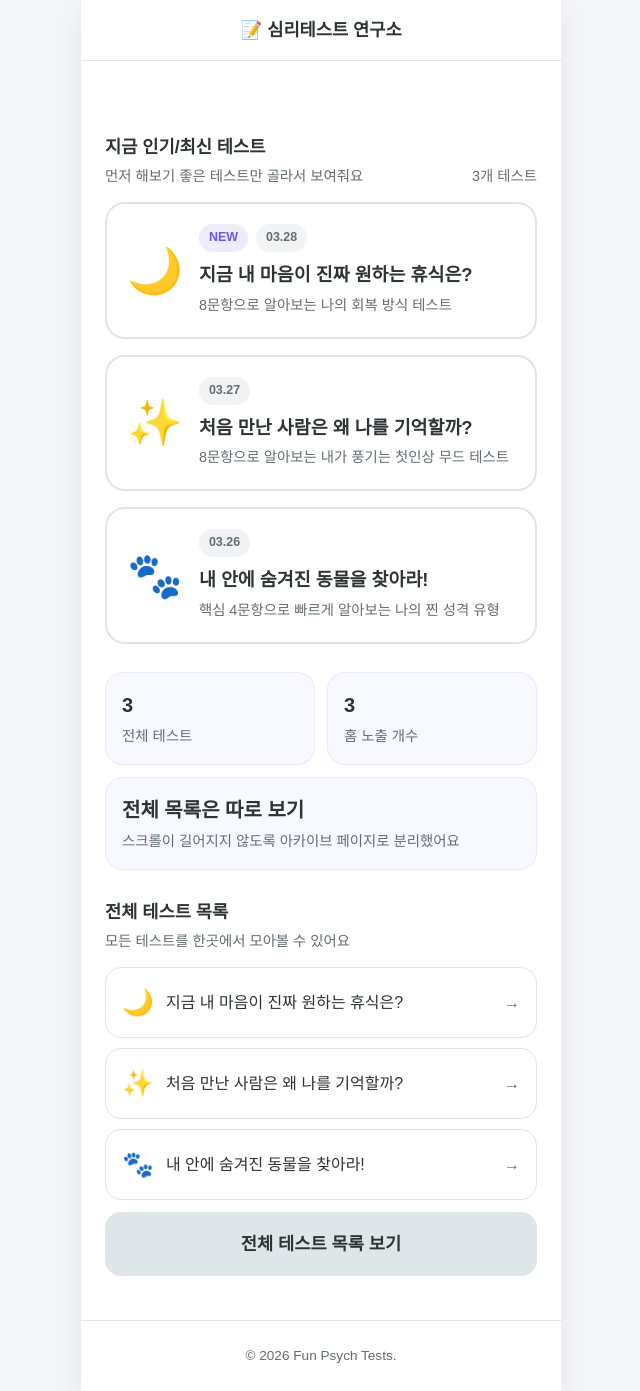
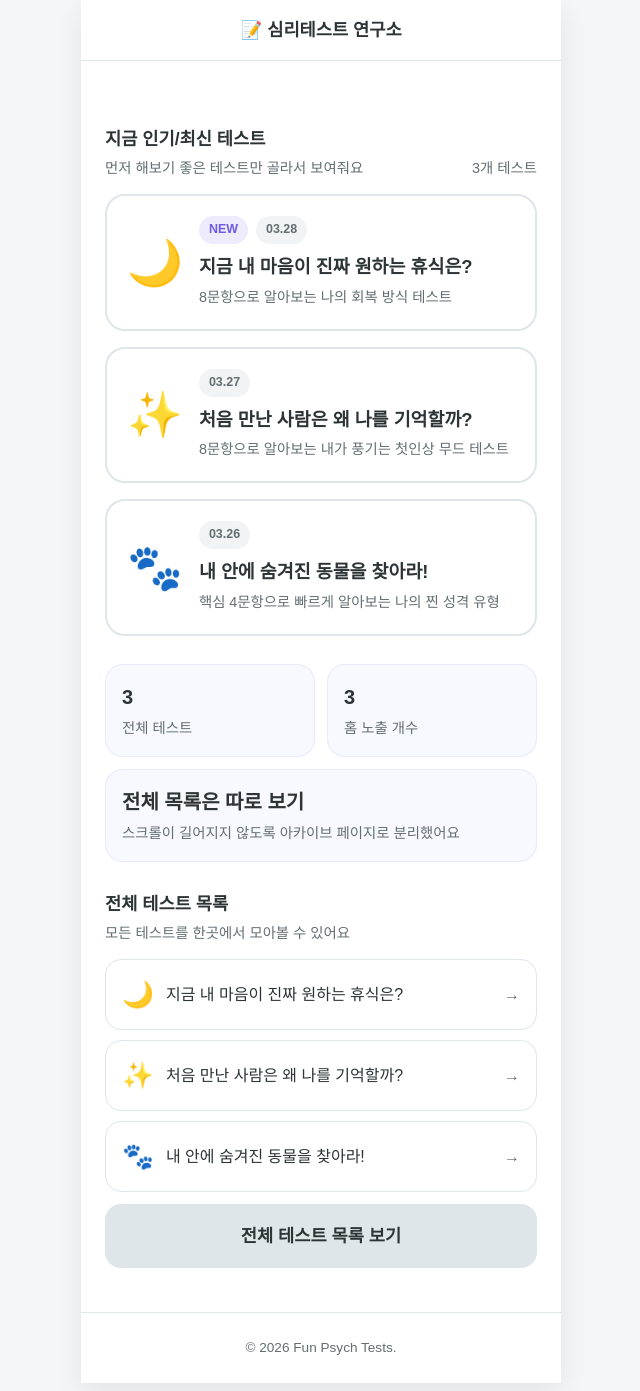
Before and after one commit to ghgfhfg2/test-holic-blog, a Jekyll site: the page built from index.html, in a window 1280 px wide. Shown: the whole page, without its empty margins (319-959 px from the left). Built offline with Jekyll 4.4.1, drawn with Linux system fonts in a browser that asks for light colours; some web fonts are replaced.

Commit message:
Reduce homepage top spacing

```diff
--- a/assets/css/style.scss
+++ b/assets/css/style.scss
@@ -41,7 +41,7 @@ body {
   h2 { font-size: 1.1rem; margin: 0; font-weight: 700; }
 }
 
-main { flex: 1; padding: 24px; display: flex; flex-direction: column; justify-content: center; }
+main { flex: 1; padding: 16px 24px 24px; display: flex; flex-direction: column; justify-content: flex-start; }
 
 footer {
   text-align: center; padding: 24px;
@@ -304,3 +304,4 @@ footer {
 
 .result-actions { display: flex; flex-direction: column; gap: 12px; margin-bottom: 20px; }
 .result-actions .btn { margin: 0; }
+sult-actions .btn { margin: 0; }
```
